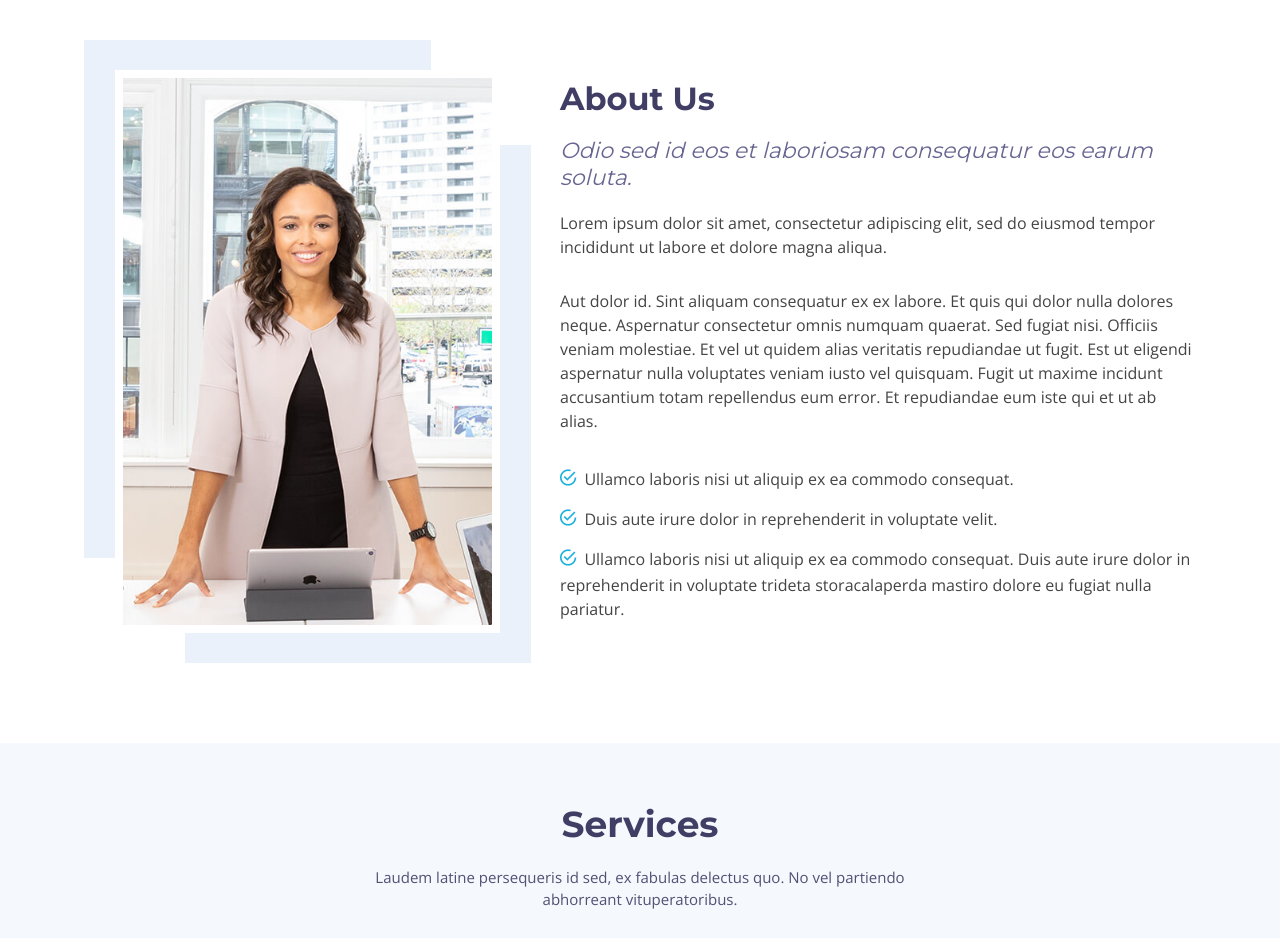
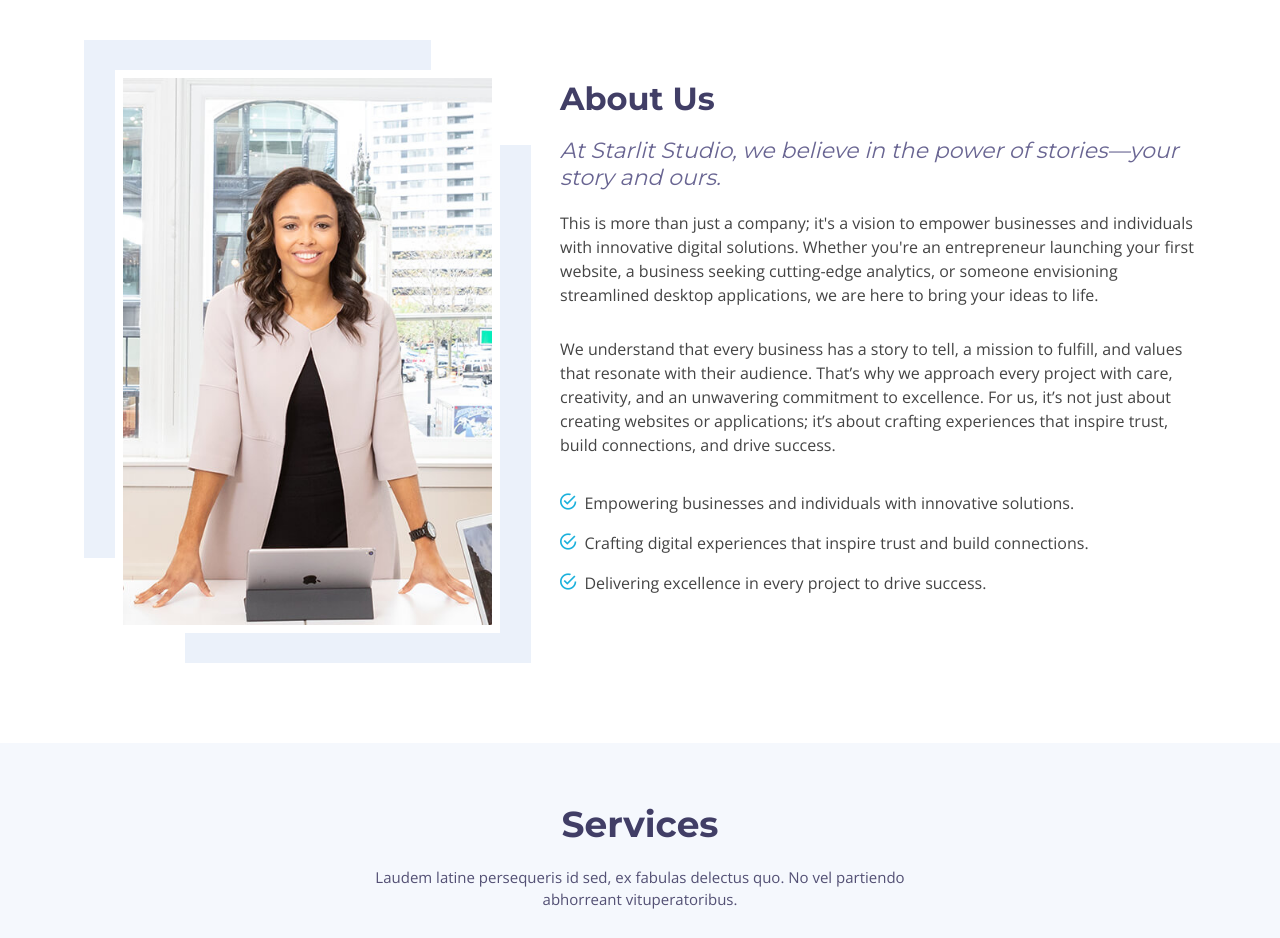
Before and after one commit to starlitstudiosllc/starlitstudioz, a plain HTML site: page index.html in a window 1280 px wide. Shown: the part 840-1778 px from the top of the page. Drawn offline with nearby package versions, Linux system fonts and the light colour scheme; a script that the page names is missing; files whose address does not match are found by name.

Commit message:
Update index.html

```diff
--- a/index.html
+++ b/index.html
@@ -132,15 +132,15 @@
 
           <div class="col-lg-7 col-md-6">
             <div class="about-content">
-              <h2>About Us</h2>
-              <h3>Odio sed id eos et laboriosam consequatur eos earum soluta.</h3>
-              <p>Lorem ipsum dolor sit amet, consectetur adipiscing elit, sed do eiusmod tempor incididunt ut labore et dolore magna aliqua.</p>
-              <p>Aut dolor id. Sint aliquam consequatur ex ex labore. Et quis qui dolor nulla dolores neque. Aspernatur consectetur omnis numquam quaerat. Sed fugiat nisi. Officiis veniam molestiae. Et vel ut quidem alias veritatis repudiandae ut fugit. Est ut eligendi aspernatur nulla voluptates veniam iusto vel quisquam. Fugit ut maxime incidunt accusantium totam repellendus eum error. Et repudiandae eum iste qui et ut ab alias.</p>
-              <ul>
-                <li><i class="ion-android-checkmark-circle"></i> Ullamco laboris nisi ut aliquip ex ea commodo consequat.</li>
-                <li><i class="ion-android-checkmark-circle"></i> Duis aute irure dolor in reprehenderit in voluptate velit.</li>
-                <li><i class="ion-android-checkmark-circle"></i> Ullamco laboris nisi ut aliquip ex ea commodo consequat. Duis aute irure dolor in reprehenderit in voluptate trideta storacalaperda mastiro dolore eu fugiat nulla pariatur.</li>
-              </ul>
+            <h2>About Us</h2>
+            <h3>At Starlit Studio, we believe in the power of stories—your story and ours.</h3>
+            <p>This is more than just a company; it's a vision to empower businesses and individuals with innovative digital solutions. Whether you're an entrepreneur launching your first website, a business seeking cutting-edge analytics, or someone envisioning streamlined desktop applications, we are here to bring your ideas to life.</p>
+            <p>We understand that every business has a story to tell, a mission to fulfill, and values that resonate with their audience. That’s why we approach every project with care, creativity, and an unwavering commitment to excellence. For us, it’s not just about creating websites or applications; it’s about crafting experiences that inspire trust, build connections, and drive success.</p>
+            <ul>
+              <li><i class="ion-android-checkmark-circle"></i> Empowering businesses and individuals with innovative solutions.</li>
+              <li><i class="ion-android-checkmark-circle"></i> Crafting digital experiences that inspire trust and build connections.</li>
+              <li><i class="ion-android-checkmark-circle"></i> Delivering excellence in every project to drive success.</li>
+            </ul>
             </div>
           </div>
         </div>
```
